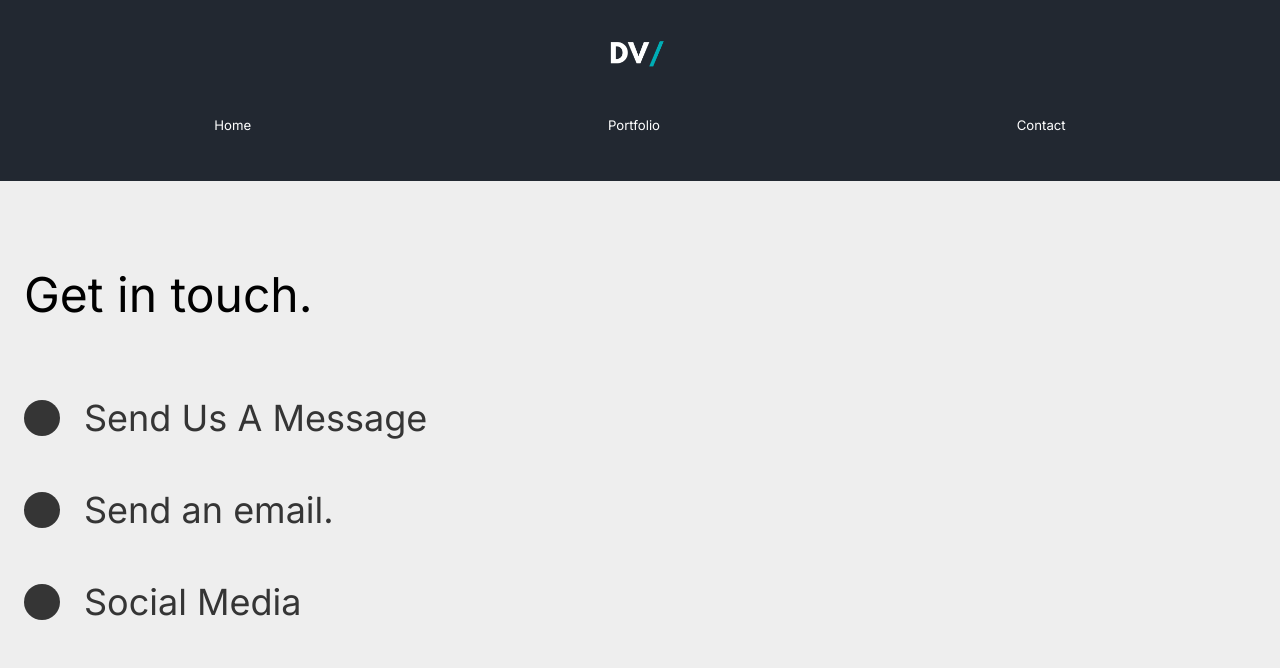
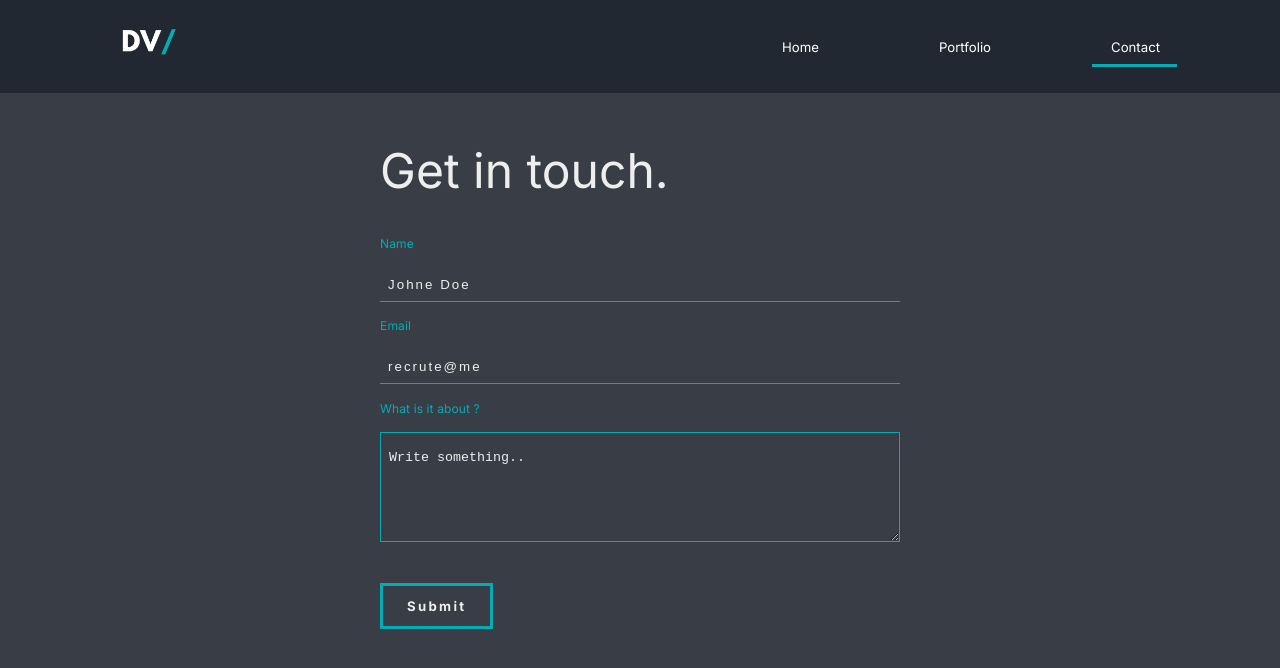
Before and after one commit to peuks/peuks.github.io, a React (Create React App) app: page /contact/message in a window 1280 px wide. Shown: the top 668 px of the page. Built offline with nearby package versions, Linux system fonts and the light colour scheme.

Commit message:
ADD : Add Toggle to contact Page and new mailto component

```diff
--- a/package.json
+++ b/package.json
@@ -3,6 +3,7 @@
   "version": "0.1.0",
   "private": true,
   "dependencies": {
+    "@mui/icons-material": "^5.0.1",
     "@testing-library/jest-dom": "^4.2.4",
     "@testing-library/react": "^9.5.0",
     "@testing-library/user-event": "^7.2.1",
--- a/src/App.js
+++ b/src/App.js
@@ -28,9 +28,6 @@ function App() {
         <Nav />
         <AnimatePresence exitBeforeEnter>
           <Switch location={location} key={location.pathname}>
-            <Route path="/gallery" exact>
-              <Gallery />
-            </Route>
             <Route path="/" exact>
               <AboutUs />
             </Route>
@@ -40,8 +37,11 @@ function App() {
             <Route path="/work/:id">
               <MovieDetail />
             </Route>
-            <Route path="/contact">
+            <Route path="/contact" exact>
               <ContactUs />
+            </Route>
+            <Route path="/contact/message">
+              <Gallery />
             </Route>
           </Switch>
         </AnimatePresence>
--- a/src/components/Nav.js
+++ b/src/components/Nav.js
@@ -6,7 +6,6 @@ import { useLocation } from "react-router-dom";
 import testLogo from "../img/Corbel.png";
 
 const Nav = () => {
-  console.log(testLogo);
   const { pathname } = useLocation();
   return (
     <StyledNav>
@@ -35,7 +34,12 @@ const Nav = () => {
           <Line
             transition={{ duration: 0.75 }}
             initial={{ width: "0%" }}
-            animate={{ width: pathname === "/contact" ? "50%" : "0%" }}
+            animate={{
+              width:
+                pathname === "/contact" || pathname === "/contact/message"
+                  ? "50%"
+                  : "0%",
+            }}
           />
         </li>
       </ul>
@@ -76,9 +80,12 @@ const StyledNav = styled.nav`
     padding-left: 10rem;
     position: relative;
   }
-  @media (max-width: 1300px) {
+  @media (max-width: 960px) {
+    #logo {
+      display: none;
+    }
     flex-direction: column;
-    padding: 2rem 1rem;
+    padding: 0rem 0rem;
     #logo {
       /* display: inline-block; */
       /* margin: 1rem; */
@@ -100,8 +107,8 @@ const Line = styled(motion.div)`
   width: 0%;
   position: absolute;
   bottom: -80%;
-  left: 0%;
-  @media (min-width: 1300px) {
+  left: 20%;
+  @media (min-width: 960px) {
     left: 60%;
   }
 `;
--- a/src/components/ui/Button.js
+++ b/src/components/ui/Button.js
@@ -2,16 +2,18 @@ import { motion } from "framer-motion";
 import React from "react";
 import styled from "styled-components";
 
-const button = ({ label }) => {
+const Button = ({ label }) => {
   // Prevent error if props are not provided
   label = label ?? "N/A";
-  return <Button className="button">{label}</Button>;
+  return <ButtonStyle className="button">{label}</ButtonStyle>;
 };
 
-const Button = styled(motion.button)`
+const ButtonStyle = styled(motion.button)`
   &.button {
     font-weight: bold;
-    font-size: 1.1.rem;
+    font-size: 1.1rem;
+    letter-spacing: 2.28px;
+    font-family: "Inter", sans-serif;
     cursor: pointer;
     padding: 1rem 2rem;
     border: 3px solid
@@ -19,7 +21,6 @@ const Button = styled(motion.button)`
     background: transparent;
     color: ${(props) => props.theme.lightTheme.clr__secondary};
     transition: all 0.5s ease;
-    font-family: "Inter", sans-serif;
     &:hover {
       background-color: ${(props) =>
         props.theme.lightTheme.clr__primary__secondary};
@@ -27,4 +28,4 @@ const Button = styled(motion.button)`
     }
   }
 `;
-export default button;
+export default Button;
--- /dev/null
+++ b/src/components/ui/Mailto.js
@@ -0,0 +1,11 @@
+import React from "react";
+
+const Mailto = ({ email, subject = "", body = "", children }) => {
+  let params = subject || body ? "?" : "";
+  if (subject) params += `subject=${encodeURIComponent(subject)}`;
+  if (body) params += `${subject ? "&" : ""}body=${encodeURIComponent(body)}`;
+
+  return <a href={`mailto:${email}${params}`}>{children}</a>;
+};
+
+export default Mailto;
--- /dev/null
+++ b/src/components/ui/form/TextField.js
@@ -0,0 +1,73 @@
+import { motion } from "framer-motion";
+import React from "react";
+import styled from "styled-components";
+
+/**
+ *
+ * @param {*} type
+ * @param {*} id
+ * @param {*} name
+ * @param {*} placeholder
+ * @returns
+ */
+const TextField = ({ type, id, name, placeholder, label, ...props }) => {
+  return !(type === "textarea") ? (
+    <TextFieldStyle className="text-field">
+      <label for={id}>{label}</label>
+      <input
+        type="textarea"
+        id={id}
+        name={name}
+        placeholder={placeholder}
+        {...props}
+      />
+    </TextFieldStyle>
+  ) : (
+    <TextFieldStyle className="text-field">
+      <label for={id}>{label}</label>
+      <textarea id={id} name={name} placeholder={placeholder} {...props} />
+    </TextFieldStyle>
+  );
+};
+const TextFieldStyle = styled(motion.div)`
+  &.text-field {
+    display: flex;
+    flex-direction: column;
+    label {
+      color: ${(props) => props.theme.lightTheme.clr__primary__secondary};
+      letter-spacing: 0.00938em;
+    }
+    input {
+      margin: 1.25em 0;
+      background: rgba(0, 0, 0, 0);
+      border: none;
+      border-bottom: 1px solid
+        ${(props) => props.theme.lightTheme.clr__primary__secondary};
+      color: ${(props) => props.theme.lightTheme.clr__secondary};
+
+      padding: 4px 0 5px;
+      padding: 16.5px 8px;
+      height: 2.4375em;
+      ::placeholder {
+        color: ${(props) => props.theme.lightTheme.clr__secondary};
+        font-size: 1em;
+        letter-spacing: 2px;
+      }
+    }
+    *:focus {
+      outline: none;
+    }
+  }
+  textarea {
+    padding: 16.5px 8px;
+    margin: 1.25em 0;
+    background: rgba(0, 0, 0, 0);
+    border: 1px solid
+      ${(props) => props.theme.lightTheme.clr__primary__secondary};
+    &::placeholder {
+      color: ${(props) => props.theme.lightTheme.clr__secondary};
+    }
+  }
+`;
+
+export default TextField;
--- a/src/movieState.js
+++ b/src/movieState.js
@@ -1,12 +1,12 @@
 //Import Images
-import athlete from "./img/athlete-small.png";
-import goodtimes from "./img/goodtimes-small.png";
+// import athlete from "./img/athlete-small.png";
+// import goodtimes from "./img/goodtimes-small.png";
+// import LouezsurApollo from "./img/Louez sur Apollo.png";
 import theracer from "./img/theracer-small.png";
 import athlete2 from "./img/athlete2.png";
 import goodtimes2 from "./img/good-times2.jpg";
 import theracer2 from "./img/the-racer2.jpg";
 import apolloImmo from "./img/apolloImmo.png";
-import LouezsurApollo from "./img/Louez sur Apollo.png";
 import apollo1 from "./img/apollo1.png";
 import apollo2 from "./img/apollo2.png";
 import apollo3 from "./img/apollo3.png";
--- a/src/pages/ContactUs.js
+++ b/src/pages/ContactUs.js
@@ -6,6 +6,11 @@ import styled from "styled-components";
 
 // After
 import { createGlobalStyle } from "styled-components";
+import { Link } from "react-router-dom";
+import Mailto from "../components/ui/Mailto";
+import Toggle from "../components/Toggle";
+
+import FacebookIcon from "@mui/icons-material/Facebook";
 
 export const GlobalStyle = createGlobalStyle`
   body {
@@ -33,19 +38,38 @@ const ContactUs = () => {
           <Hide>
             <Social variants={titleAnim}>
               <Circle />
-              <h2 className="contact__title">Send Us A Message</h2>
+              <Link to="/contact/message">
+                <h2 className="contact__title">Send A Message</h2>
+              </Link>
             </Social>
           </Hide>
           <Hide>
             <Social variants={titleAnim}>
               <Circle />
-              <h2 className="contact__title">Send an email.</h2>
+              <h2 className="contact__title">
+                <Mailto
+                  email="vanmakdavid/lwg@gmail.com"
+                  subject=""
+                  body="Hello world!"
+                >
+                  Send an email.
+                </Mailto>
+              </h2>
             </Social>
           </Hide>
           <Hide>
             <Social variants={titleAnim}>
               <Circle />
-              <h2 className="contact__title">Social Media</h2>
+              <Toggle
+                className="contact__title"
+                faqline="false"
+                title="Social Media"
+                variant="h2"
+              >
+                <div className="answer">
+                  <h1>coucou</h1>
+                </div>
+              </Toggle>
             </Social>
           </Hide>
         </div>
@@ -57,19 +81,11 @@ const ContactUs = () => {
 const ContactStyle = styled(motion.div)`
   background: ${(props) => props.theme.lightTheme.clr__secondary};
 
-  padding: 5rem 10rem;
   color: #353535;
-  /* min-height: 90vh;
-   */
-  .contact__title {
-    font-size: 3rem;
-  }
-  @media (max-width: 1300px) {
-    font-size: 4rem;
-  }
-  @media (max-width: 1500px) {
-    padding: 2rem;
-    font-size: 1rem;
+
+  padding: 2rem 2rem;
+  @media (min-width: 1300px) {
+    padding: 2.5rem 5.5rem;
   }
 `;
 const Title = styled.div`
@@ -77,6 +93,9 @@ const Title = styled.div`
   color: black;
   @media (max-width: 1500px) {
     margin-top: 5rem;
+  }
+  @media (max-width: 960px) {
+    margin-top: 1rem;
   }
 `;
 const Hide = styled.div`
@@ -95,6 +114,16 @@ const Social = styled(motion.div)`
     margin: 2rem;
     font-size: 4em;
   }
+  a {
+    text-decoration: none;
+    font-size: unset;
+    color: unset;
+  }
+  @media (max-width: 960px) {
+    h2 {
+      font-size: 2em;
+    }
+  }
 `;
 
 export default ContactUs;
--- a/src/pages/Gallery.js
+++ b/src/pages/Gallery.js
@@ -1,39 +1,86 @@
+import { motion } from "framer-motion";
 import React from "react";
-import AwesomeSlider from "react-awesome-slider";
-import "react-awesome-slider/dist/styles.css";
-// import "react-awesome-slider/dist/custom-animations/cube-animation.css";
+import styled from "styled-components";
+import { pageAnimation, titleAnim } from "../animation";
+import ButtonStyle from "../components/ui/Button";
+import TextField from "../components/ui/form/TextField";
 
-import withAutoplay from "react-awesome-slider/dist/autoplay";
-import { createGlobalStyle } from "styled-components";
+const ContactForm = () => {
+  return (
+    <FormStyle
+      exit="exit"
+      variants={pageAnimation}
+      initial="hidden"
+      animate="show"
+      className="form"
+    >
+      <Title>
+        <Hide>
+          <motion.h2 variants={titleAnim}>Get in touch.</motion.h2>
+        </Hide>
+      </Title>
+      <form>
+        <TextField
+          type="text"
+          id="fname"
+          name="name"
+          placeholder="Johne Doe"
+          label="Name"
+        />
 
-const AutoplaySlider = withAutoplay(AwesomeSlider);
+        <TextField
+          type="text"
+          id="email"
+          name="email"
+          placeholder="recrute@me"
+          label="Email"
+        />
+        <TextField
+          type="textarea"
+          id="subject"
+          name="subject"
+          placeholder="Write something.."
+          label="What is it about ?"
+          rows="5"
+          cols="33"
+        />
 
-const Gallery = ({ images }) => {
-  return (
-    <>
-      <GlobalStyle />
-      <AutoplaySlider
-        play={true}
-        cancelOnInteraction={false} // should stop playing on user interaction
-        interval={3000}
-        animation="open-animation"
-        mobileTouch={true}
-        bullets={false}
-      >
-        {images?.map((image) => {
-          return (
-            <div data-src={image.url} alt="platForm">
-              <p>{image.label}</p>
-            </div>
-          );
-        })}
-      </AutoplaySlider>
-    </>
+        <ButtonStyle type="submit" value="Submit" label="Submit" />
+      </form>
+    </FormStyle>
   );
 };
-const GlobalStyle = createGlobalStyle`
-.awssld__wrapper,.awssld__content{
-  max-height: 70vh;
-}
+
+const FormStyle = styled(motion.section)`
+  height: 100%;
+  padding: 2rem 2rem;
+  @media (min-width: 960px) {
+    width: clamp(45ch, 50%, 75ch);
+    margin: 0 auto;
+    height: 70vh;
+    display: flex;
+    flex-direction: column;
+    justify-content: center;
+  }
+  /* Select What is It About Text Area */
+  div:nth-child(4) {
+    margin-top: 3rem;
+  }
+  button {
+    margin-top: 2rem;
+  }
 `;
-export default Gallery;
+
+const Title = styled.div`
+  margin-bottom: 3rem;
+  color: ${(props) => props.theme.lightTheme.clr__secondary};
+
+  margin-top: 2rem;
+  @media (min-width: 1300px) {
+    margin-top: 5rem;
+  }
+`;
+const Hide = styled.div`
+  overflow: hidden;
+`;
+export default ContactForm;
```
Also changed, not shown: src/components/FaqSection.js (+4 -4 lines), src/components/Toggle.js (+15 -3 lines), src/components/ui/form/TextArea.js (added, +50 -0 lines), 1 other file (tests, documents, lock files or other folders).
